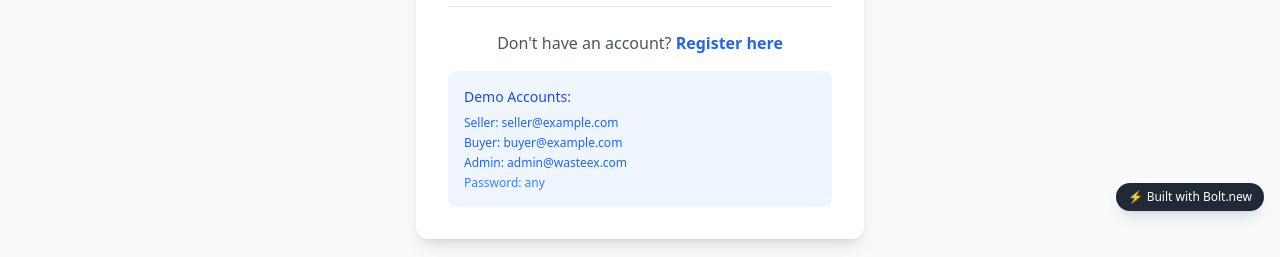
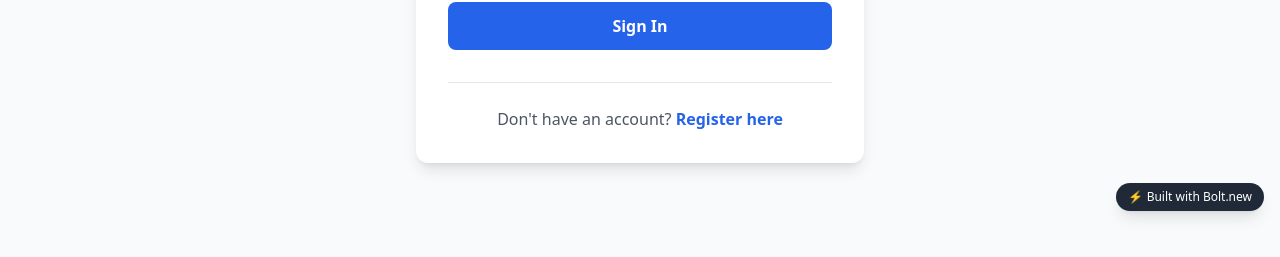
Before and after one commit to Kshitij-Raj-01/WasteEx, a React (Vite) app: page /login in a window 1280 px wide. Shown: the part 573-830 px from the top of the page. Built offline with nearby package versions, Linux system fonts and the light colour scheme; no server answers.

Commit message:
modified:   src/pages/Login.tsx

```diff
--- a/src/pages/Login.tsx
+++ b/src/pages/Login.tsx
@@ -107,16 +107,6 @@ const Login: React.FC = () => {
               </Link>
             </p>
           </div>
-
-          <div className="mt-4 p-4 bg-blue-50 rounded-lg">
-            <p className="text-sm text-blue-700 font-medium mb-2">Demo Accounts:</p>
-            <div className="text-xs text-blue-600 space-y-1">
-              <div>Seller: seller@example.com</div>
-              <div>Buyer: buyer@example.com</div>
-              <div>Admin: admin@wasteex.com</div>
-              <div className="mt-2 text-blue-500">Password: any</div>
-            </div>
-          </div>
         </div>
       </div>
     </div>
```
